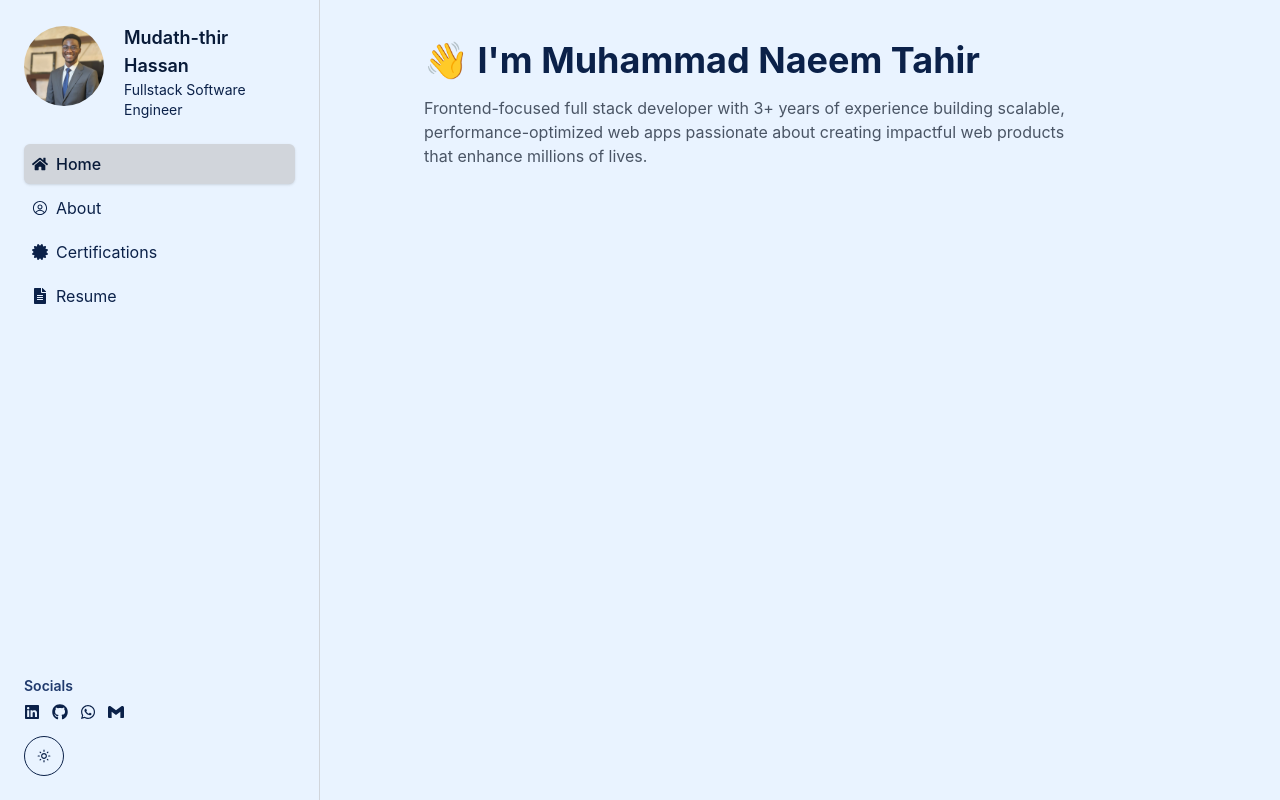
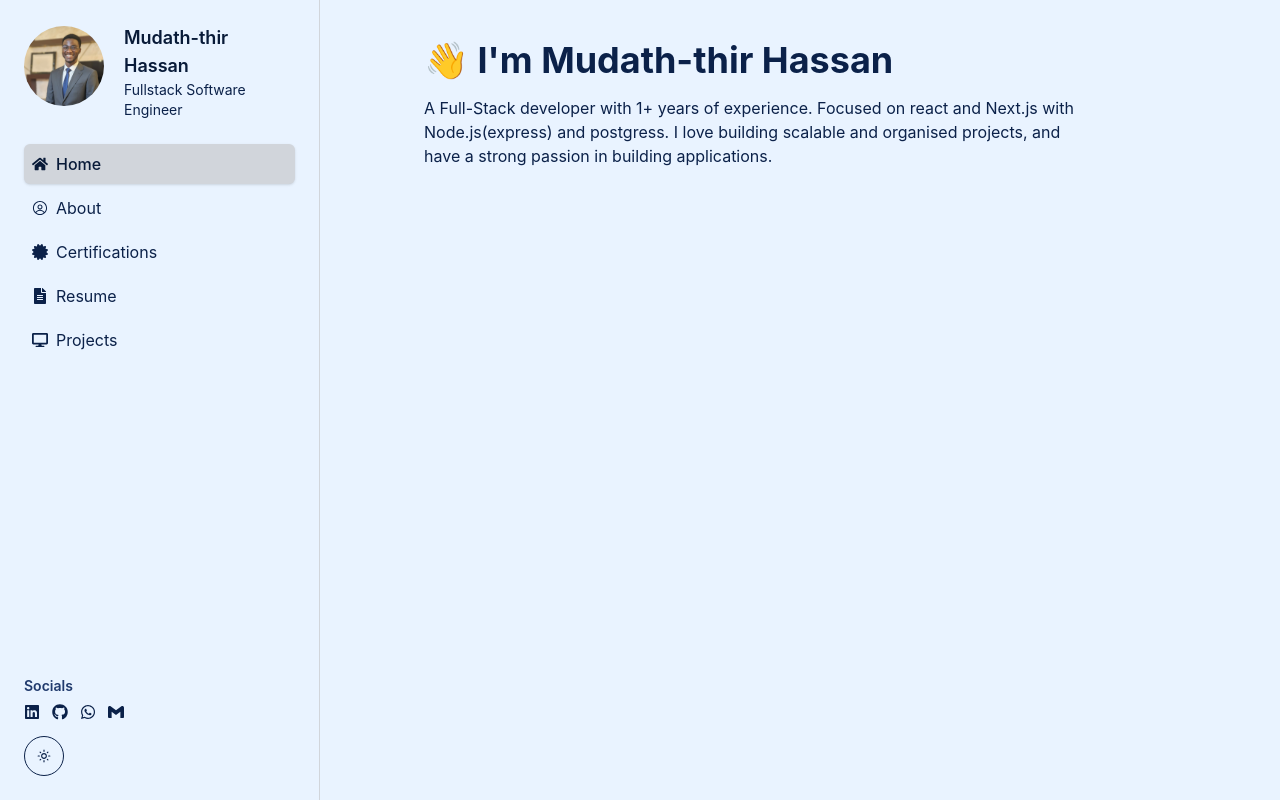
Before and after one commit to Mudath-thir-HM/my-portfolio, a React (Vite) app: page / in a window 1280 px wide. Built offline with nearby package versions, Linux system fonts and the light colour scheme.

Commit message:
Added functionality for navigation

```diff
--- a/src/App.tsx
+++ b/src/App.tsx
@@ -1,6 +1,10 @@
 import { BrowserRouter, Route, Routes } from "react-router-dom";
 import Layout from "./layout/layout";
 import Home from "./pages/Home";
+import About from "./pages/About";
+import Certifications from "./pages/Certifications";
+import Projects from "./pages/Projects";
+import Resume from "./pages/Resume";
 
 const App = () => {
   return (
@@ -8,6 +12,10 @@ const App = () => {
       <Routes>
         <Route element={<Layout />}>
           <Route path="/" element={<Home />} />
+          <Route path="/about" element={<About />} />
+          <Route path="/certifications" element={<Certifications />} />
+          <Route path="/projects" element={<Projects />} />
+          <Route path="/resume" element={<Resume />} />
         </Route>
       </Routes>
     </BrowserRouter>
--- a/src/components/Sidebar.tsx
+++ b/src/components/Sidebar.tsx
@@ -1,6 +1,7 @@
 import { useEffect, useState } from "react";
 import {
   FaCertificate,
+  FaDesktop,
   FaFileAlt,
   FaGithub,
   FaHome,
@@ -36,6 +37,7 @@ const Sidebar = () => {
       icon: <FaCertificate />,
     },
     { path: "/resume", label: "Resume", icon: <FaFileAlt /> },
+    { path: "/projects", label: "Projects", icon: <FaDesktop /> },
   ];
   return (
     <aside className="w-2/7 md:w-2/8 h-screen overflow-y-auto bg-[color:var(--color-bg)] border-r border-[color:var(--color-border)] fixed left-0 top-0 p-6 flex flex-col justify-between">
--- /dev/null
+++ b/src/pages/About.tsx
@@ -0,0 +1,5 @@
+const About = () => {
+  return <div className="">About</div>;
+};
+
+export default About;
--- /dev/null
+++ b/src/pages/Certifications.tsx
@@ -0,0 +1,5 @@
+const Certifications = () => {
+  return <div className="">Certifications</div>;
+};
+
+export default Certifications;
--- a/src/pages/Home.tsx
+++ b/src/pages/Home.tsx
@@ -2,11 +2,11 @@
 export default function Home() {
   return (
     <section>
-      <h1 className="text-4xl font-bold mb-4">👋 I'm Muhammad Naeem Tahir</h1>
-      <p className="text-gray-600 max-w-2xl">
-        Frontend-focused full stack developer with 3+ years of experience
-        building scalable, performance-optimized web apps passionate about
-        creating impactful web products that enhance millions of lives.
+      <h1 className="text-4xl font-bold mb-4">👋 I'm Mudath-thir Hassan</h1>
+      <p className="text-[color:var(--color-text)] max-w-2xl">
+        A Full-Stack developer with 1+ years of experience. Focused on react and
+        Next.js with Node.js(express) and postgress. I love building scalable and
+        organised projects, and have a strong passion in building applications.
       </p>
     </section>
   );
--- /dev/null
+++ b/src/pages/Projects.tsx
@@ -0,0 +1,5 @@
+const Projects = () => {
+  return <div className="">Projects</div>;
+};
+
+export default Projects;
--- /dev/null
+++ b/src/pages/Resume.tsx
@@ -0,0 +1,5 @@
+const Resume = () => {
+  return <div className="">Resume</div>;
+};
+
+export default Resume;
```
